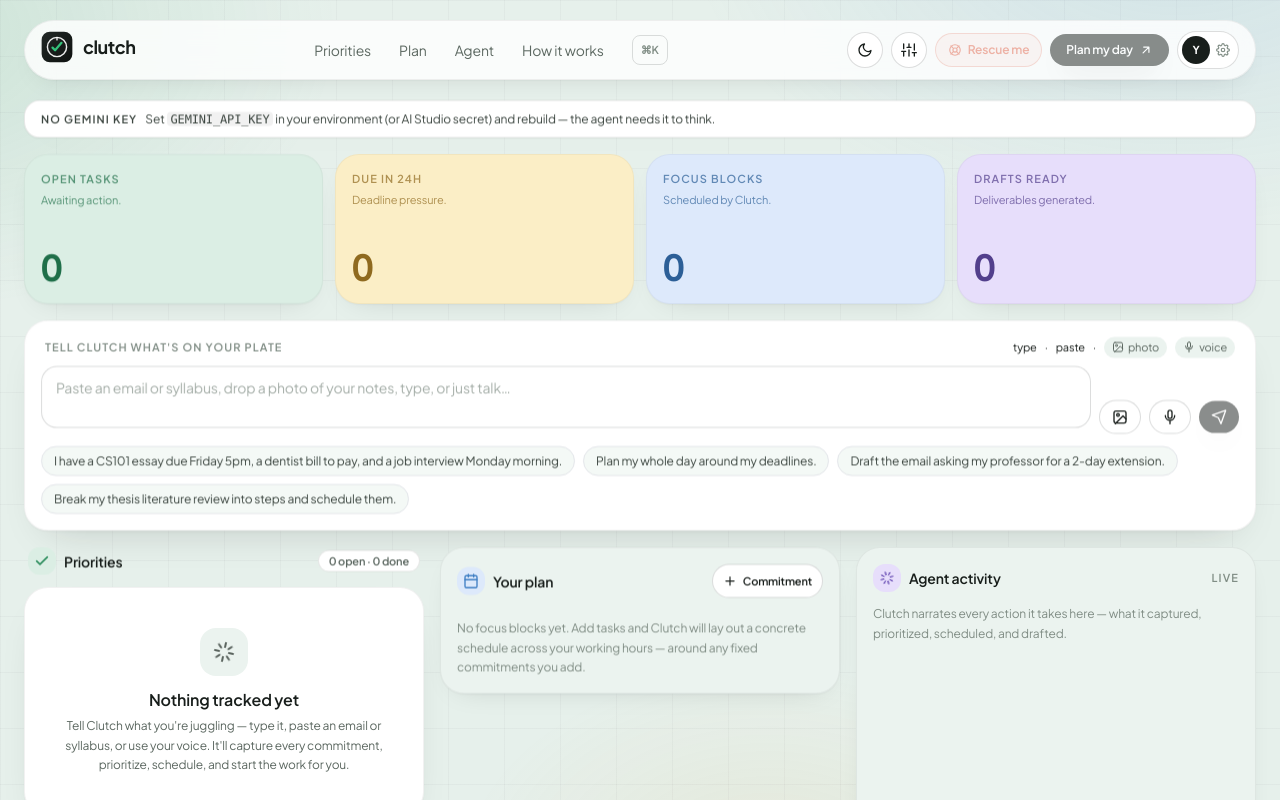
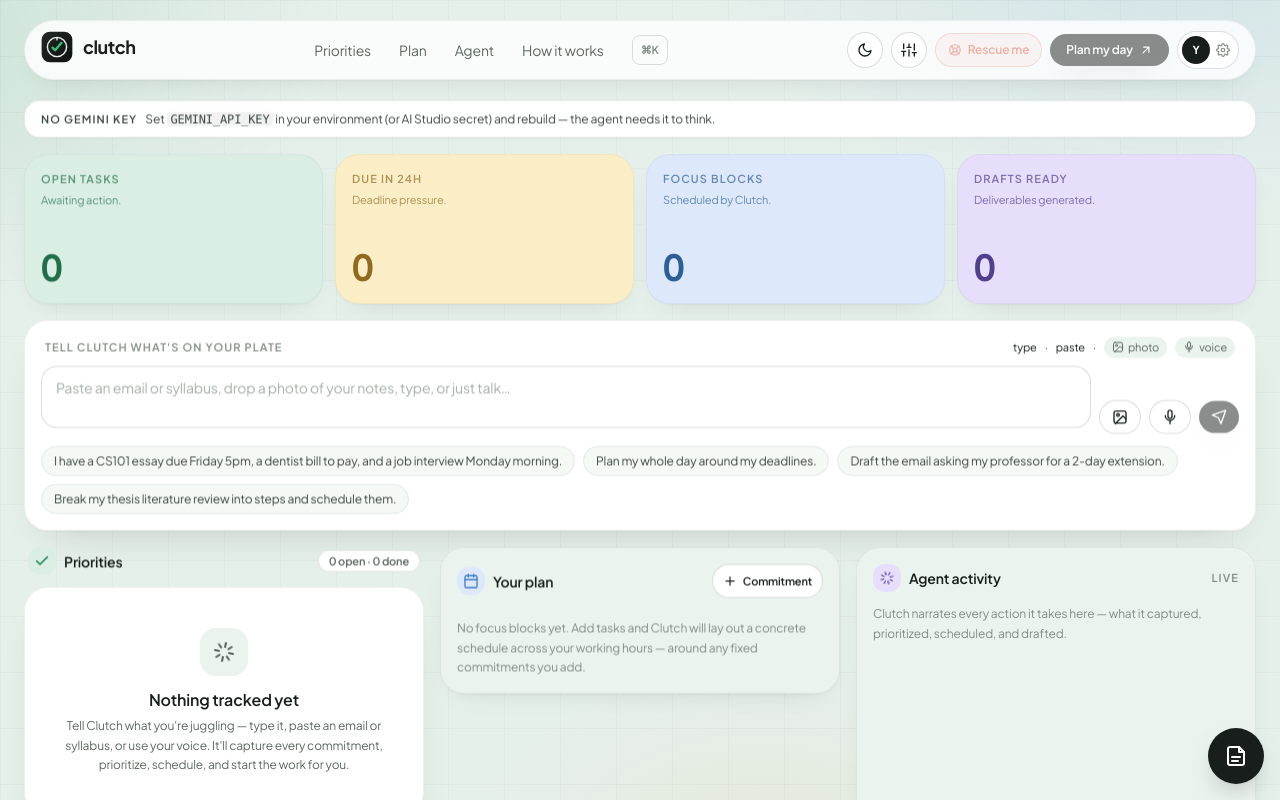
Before and after one commit to YashIsTheBest247/Clutch, a React (Vite) app: page / in a window 1280 px wide. Shown: the top 800 px of the page. Built offline with nearby package versions, Linux system fonts and the light colour scheme.

Commit message:
Added draggable floating note button

```diff
--- a/src/App.tsx
+++ b/src/App.tsx
@@ -20,6 +20,7 @@
 import { FocusTimer } from './components/FocusTimer';
 import { ProfileMenu } from './components/ProfileMenu';
 import { ControlsMenu } from './components/ControlsMenu';
+import { NotesWidget } from './components/NotesWidget';
 import { GoogleSignInButton } from './components/GoogleSignInButton';
 import { AboutModal } from './components/AboutModal';
 import { InsightsModal } from './components/InsightsModal';
@@ -866,6 +867,7 @@
           }}
         />
       )}
+      <NotesWidget onCapture={(t) => handleCompose(t)} focusActive={!!focusTask} />
       <Toaster toasts={toasts.toasts} onDismiss={toasts.dismiss} />
       {paletteOpen && <CommandPalette commands={commands} onClose={() => setPaletteOpen(false)} />}
       {showInsights && (
--- /dev/null
+++ b/src/components/NotesWidget.tsx
@@ -0,0 +1,226 @@
+import { useEffect, useRef, useState } from 'react';
+import { ArrowUpRight, Check, Note, X } from './icons';
+
+const KEY = 'clutch.notes.v1';
+const POS_KEY = 'clutch.notes.pos.v1';
+const SIZE = 56;
+
+function clampPos(p: { x: number; y: number }) {
+  const m = 8;
+  const w = typeof window !== 'undefined' ? window.innerWidth : 1024;
+  const h = typeof window !== 'undefined' ? window.innerHeight : 768;
+  return {
+    x: Math.min(Math.max(m, p.x), w - SIZE - m),
+    y: Math.min(Math.max(m, p.y), h - SIZE - m),
+  };
+}
+
+export function NotesWidget({
+  onCapture,
+  focusActive,
+}: {
+  onCapture?: (text: string) => void;
+  focusActive?: boolean;
+}) {
+  const [open, setOpen] = useState(false); // mounted
+  const [shown, setShown] = useState(false); // animated in
+  const [isMobile, setIsMobile] = useState(
+    () => typeof window !== 'undefined' && window.matchMedia('(max-width: 639px)').matches,
+  );
+  const [notes, setNotes] = useState(() => {
+    try {
+      return localStorage.getItem(KEY) || '';
+    } catch {
+      return '';
+    }
+  });
+  const [pos, setPos] = useState(() => {
+    try {
+      const s = JSON.parse(localStorage.getItem(POS_KEY) || 'null');
+      if (s && typeof s.x === 'number') return clampPos(s);
+    } catch {
+      /* noop */
+    }
+    return typeof window !== 'undefined'
+      ? { x: window.innerWidth - SIZE - 16, y: window.innerHeight - SIZE - 16 }
+      : { x: 0, y: 0 };
+  });
+  const drag = useRef<{ sx: number; sy: number; bx: number; by: number; moved: boolean } | null>(null);
+
+  useEffect(() => {
+    try {
+      localStorage.setItem(KEY, notes);
+    } catch {
+      /* noop */
+    }
+  }, [notes]);
+
+  useEffect(() => {
+    const mq = window.matchMedia('(max-width: 639px)');
+    const onMq = () => setIsMobile(mq.matches);
+    const onResize = () => setPos((p) => clampPos(p));
+    mq.addEventListener('change', onMq);
+    window.addEventListener('resize', onResize);
+    return () => {
+      mq.removeEventListener('change', onMq);
+      window.removeEventListener('resize', onResize);
+    };
+  }, []);
+
+  const openPanel = () => {
+    setOpen(true);
+    requestAnimationFrame(() => setShown(true));
+  };
+  const closePanel = () => {
+    setShown(false);
+    window.setTimeout(() => setOpen(false), 200);
+  };
+  const togglePanel = () => (open ? closePanel() : openPanel());
+
+  const onPointerDown = (e: React.PointerEvent) => {
+    (e.currentTarget as Element).setPointerCapture?.(e.pointerId);
+    drag.current = { sx: e.clientX, sy: e.clientY, bx: pos.x, by: pos.y, moved: false };
+  };
+  const onPointerMove = (e: React.PointerEvent) => {
+    if (!drag.current) return;
+    const dx = e.clientX - drag.current.sx;
+    const dy = e.clientY - drag.current.sy;
+    if (Math.abs(dx) > 4 || Math.abs(dy) > 4) drag.current.moved = true;
+    if (drag.current.moved) setPos(clampPos({ x: drag.current.bx + dx, y: drag.current.by + dy }));
+  };
+  const onPointerUp = () => {
+    const d = drag.current;
+    drag.current = null;
+    if (!d) return;
+    if (d.moved) {
+      try {
+        localStorage.setItem(POS_KEY, JSON.stringify(pos));
+      } catch {
+        /* noop */
+      }
+    } else {
+      togglePanel();
+    }
+  };
+
+  const fabIcon = (
+    <>
+      {shown ? <X className="h-6 w-6" /> : <Note className="h-6 w-6" />}
+      {!shown && notes.trim() && (
+        <span className="absolute -right-0.5 -top-0.5 h-3.5 w-3.5 rounded-full border-2 border-paper-50 bg-mint-500" />
+      )}
+    </>
+  );
+
+  const panelCard = (
+    <div
+      className={`card w-full origin-bottom overflow-hidden p-0 transition-all duration-200 ease-out ${
+        shown ? 'translate-y-0 scale-100 opacity-100' : 'translate-y-3 scale-95 opacity-0'
+      }`}
+    >
+      <div className="flex items-center justify-between border-b border-ink-900/[0.06] px-4 py-2.5">
+        <div className="flex items-center gap-2">
+          <span className="flex h-7 w-7 items-center justify-center rounded-xl bg-mint-100 text-mint-600">
+            <Note className="h-4 w-4" />
+          </span>
+          <h3 className="font-display text-sm font-semibold text-ink-900">Quick notes</h3>
+        </div>
+        <button onClick={closePanel} className="rounded-full p-1 text-ink-500 hover:text-ink-900" aria-label="Close">
+          <X className="h-4 w-4" />
+        </button>
+      </div>
+
+      <textarea
+        value={notes}
+        onChange={(e) => setNotes(e.target.value)}
+        placeholder="Jot anything down — it's saved automatically…"
+        className="h-44 w-full resize-none bg-transparent px-4 py-3 text-sm text-ink-900 placeholder:text-ink-500/70 outline-none sm:h-48"
+        autoFocus
+      />
+
+      <div className="flex items-center justify-between gap-2 border-t border-ink-900/[0.06] px-3 py-2">
+        <span className="inline-flex items-center gap-1 text-[11px] text-ink-500">
+          <Check className="h-3 w-3 text-mint-600" /> Auto-saved
+        </span>
+        <div className="flex items-center gap-1.5">
+          {notes.trim() && (
+            <button onClick={() => setNotes('')} className="btn-ghost !px-2.5 !py-1 !text-[11px]">
+              Clear
+            </button>
+          )}
+          {onCapture && notes.trim() && (
+            <button
+              onClick={() => {
+                onCapture(notes.trim());
+                closePanel();
+              }}
+              className="btn-primary !px-2.5 !py-1 !text-[11px]"
+              title="Turn these notes into tasks"
+            >
+              Capture as tasks <ArrowUpRight className="h-3 w-3" />
+            </button>
+          )}
+        </div>
+      </div>
+    </div>
+  );
+
+  // ---- Mobile: a clean bottom sheet + a fixed FAB (no dragging) ----
+  if (isMobile) {
+    return (
+      <>
+        {open && (
+          <>
+            <div
+              onClick={closePanel}
+              className={`fixed inset-0 z-40 bg-black/30 transition-opacity duration-200 print:hidden ${
+                shown ? 'opacity-100' : 'opacity-0'
+              }`}
+            />
+            <div className="fixed inset-x-3 bottom-[5.5rem] z-40 mx-auto max-w-sm print:hidden">{panelCard}</div>
+          </>
+        )}
+        <button
+          onClick={togglePanel}
+          aria-label="Quick notes"
+          className={`fixed bottom-4 z-40 flex h-14 w-14 items-center justify-center rounded-full bg-ink-900 text-paper-50 shadow-glow transition-all duration-300 active:scale-95 print:hidden ${
+            focusActive && !open ? 'left-4' : 'right-4'
+          }`}
+        >
+          {fabIcon}
+        </button>
+      </>
+    );
+  }
+
+  // ---- Desktop: draggable floating button with an anchored card ----
+  const onRight = pos.x + SIZE / 2 > (typeof window !== 'undefined' ? window.innerWidth / 2 : 500);
+  const shiftX =
+    focusActive && !open && typeof window !== 'undefined' && pos.x > window.innerWidth / 2 && pos.y > window.innerHeight / 2
+      ? Math.min(0, window.innerWidth - 16 - 260 - SIZE - 14 - pos.x)
+      : 0;
+
+  return (
+    <div
+      className="fixed z-40 transition-transform duration-300 ease-out print:hidden"
+      style={{ left: pos.x, top: pos.y, transform: shiftX ? `translateX(${shiftX}px)` : undefined }}
+    >
+      {open && (
+        <div className={`absolute bottom-full mb-3 w-[min(86vw,21rem)] ${onRight ? 'right-0' : 'left-0'}`}>
+          {panelCard}
+        </div>
+      )}
+      <button
+        onPointerDown={onPointerDown}
+        onPointerMove={onPointerMove}
+        onPointerUp={onPointerUp}
+        title="Quick notes (drag to move)"
+        aria-label="Quick notes"
+        style={{ touchAction: 'none' }}
+        className="relative flex h-14 w-14 cursor-grab items-center justify-center rounded-full bg-ink-900 text-paper-50 shadow-glow transition-transform hover:scale-105 active:scale-95 active:cursor-grabbing"
+      >
+        {fabIcon}
+      </button>
+    </div>
+  );
+}
--- a/src/components/ProfileMenu.tsx
+++ b/src/components/ProfileMenu.tsx
@@ -94,10 +94,10 @@
             </div>
           </div>
           {renderSignIn && !user && (
-            <>
+            <div className="lg:hidden">
               <div className="my-1 h-px bg-ink-900/[0.06]" />
               <div ref={signInRef} className="px-3 py-1.5" />
-            </>
+            </div>
           )}
           <div className="my-1 h-px bg-ink-900/[0.06]" />
           <Item icon={<Gear className="h-4 w-4" />} label="Profile & preferences" onClick={act(onProfile)} />
--- a/src/components/icons.tsx
+++ b/src/components/icons.tsx
@@ -87,6 +87,12 @@
 export const Chart = ({ className = base }: P) => (
   <svg className={className} viewBox="0 0 24 24" fill="none" stroke="currentColor" strokeWidth="2" strokeLinecap="round" strokeLinejoin="round">
     <path d="M3 3v18h18M8 16V9M13 16V6M18 16v-4" />
+  </svg>
+);
+export const Note = ({ className = base }: P) => (
+  <svg className={className} viewBox="0 0 24 24" fill="none" stroke="currentColor" strokeWidth="2" strokeLinecap="round" strokeLinejoin="round">
+    <path d="M15 3H6a2 2 0 0 0-2 2v14a2 2 0 0 0 2 2h12a2 2 0 0 0 2-2V8z" />
+    <path d="M15 3v5h5M8 13h8M8 17h6" />
   </svg>
 );
 export const Menu = ({ className = base }: P) => (
```
